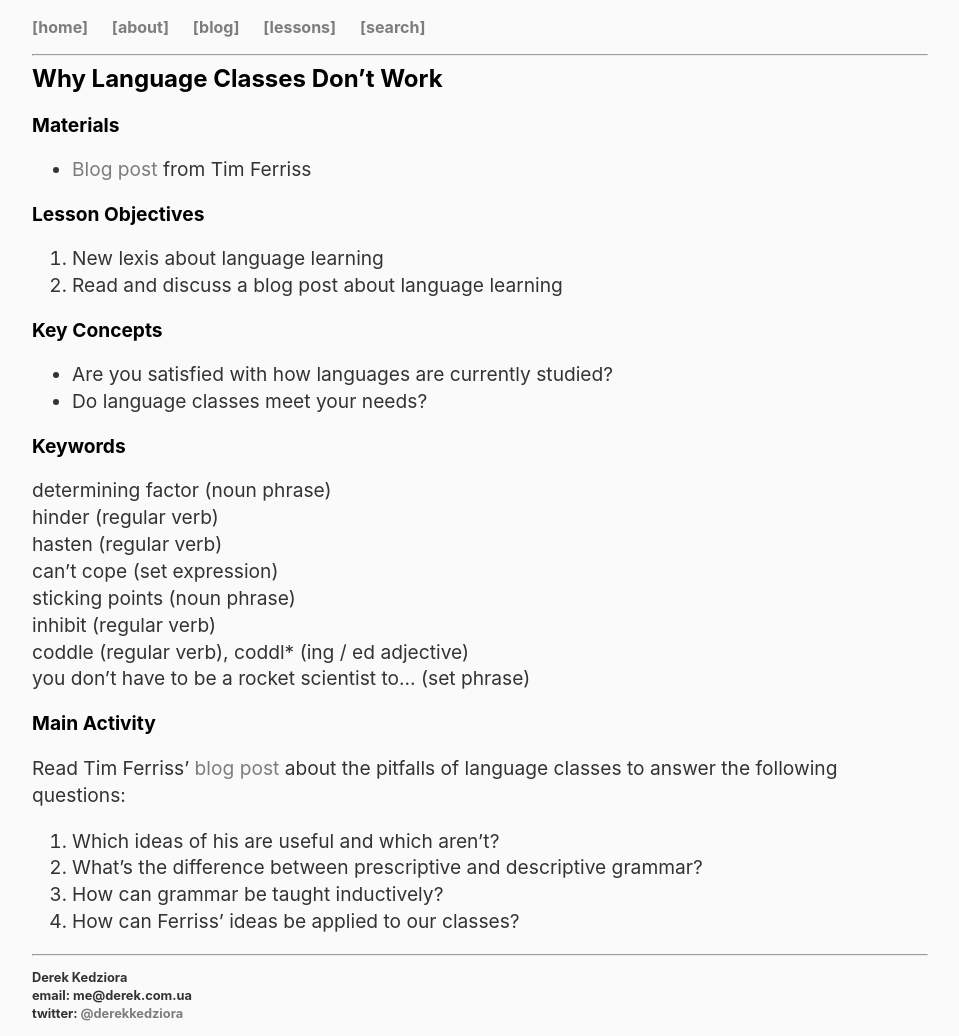
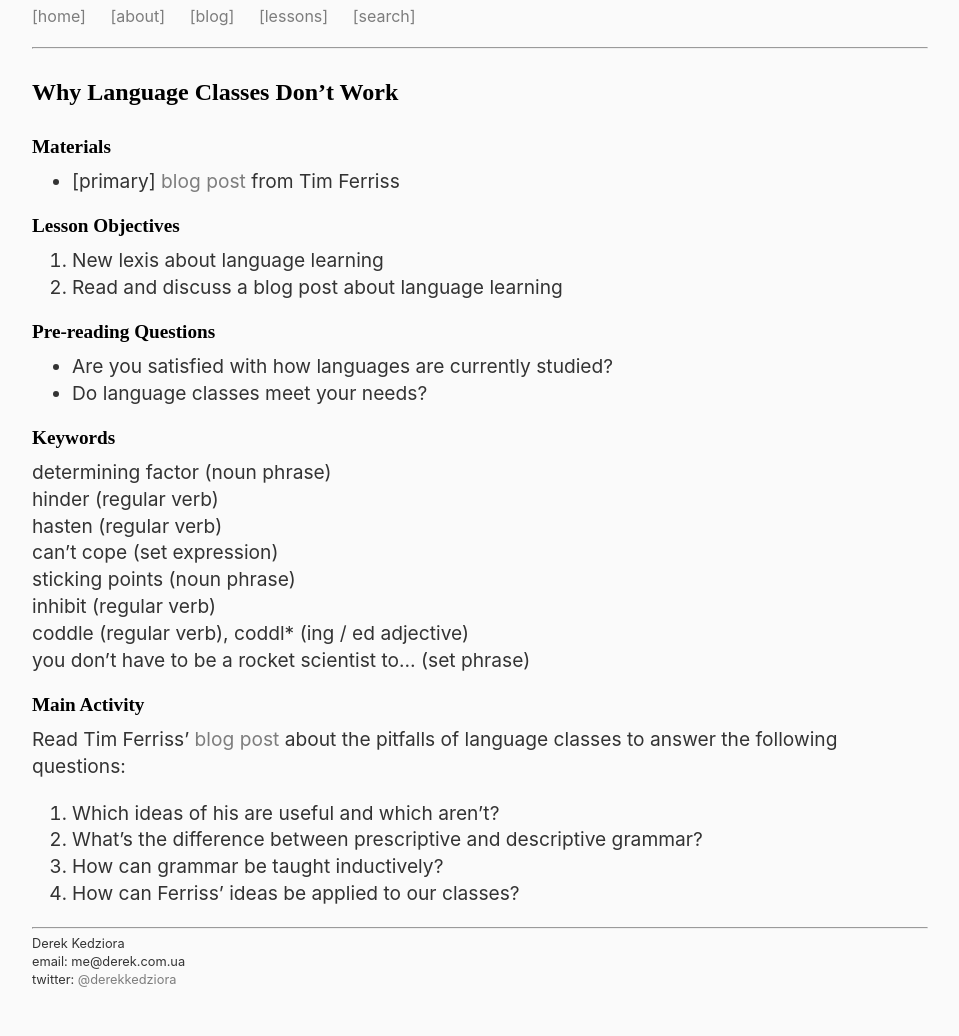
Before and after one commit to ZeroDeth/derekkedziora.github.io, a Jekyll site: the page built from _posts/2016-11-09-language-classes-dont-work.md, in a window 1280 px wide. Shown: the whole page, without its empty margins (160-1119 px from the left). Built offline with Jekyll 4.4.1, drawn with Linux system fonts in a browser that asks for light colours; after the commit the page ends 1009 px from its top, so only the background shows below that.

Commit message:
format changes

```diff
--- a/_posts/2016-11-09-language-classes-dont-work.md
+++ b/_posts/2016-11-09-language-classes-dont-work.md
@@ -9,18 +9,16 @@ description: "A scathing critique of the traditional approach of studying a lang
 permalink: "/lessons/classes-dont-work"
 ---
 ## Why Language Classes Don't Work
-
-<p></p>
-
 ### Materials
-- <a href="http://fourhourworkweek.com/2008/09/22/why-language-classes-dont-work-how-to-cut-classes-and-double-your-learning-rate-plus-madrid-update/" target="_blank">Blog post</a> from Tim Ferriss
+<ul>
+<li>[primary] <a href="http://fourhourworkweek.com/2008/09/22/why-language-classes-dont-work-how-to-cut-classes-and-double-your-learning-rate-plus-madrid-update/" target="_blank">blog post</a> from Tim Ferriss</li></ul>
 
 ### Lesson Objectives
 
 1. New lexis about language learning
 2. Read and discuss a blog post about language learning
 
-### Key Concepts
+### Pre-reading Questions
 
 - Are you satisfied with how languages are currently studied?
 - Do language classes meet your needs?
--- a/css/main.css
+++ b/css/main.css
@@ -19,9 +19,10 @@ p, ul, ol {
     font-size: 1.2em;
     line-height: 1.4em;
     color: #333;
+    margin: 5px 0px 20px 0px;
 }
 
-h1, h2, h3, h4 {
+h1, h2, h3, {
     font-family: -apple-system, ".SFNSText-Regular", "San Francisco", "Roboto", "Segoe UI", "Helvetica Neue", "Lucida Grande", sans-serif;
     margin: 0px
 }
@@ -32,21 +33,19 @@ h1 {
 
 h2 {
     font-size: 1.5em;
+    margin: 30px 0px 30px 0px;
 }
 
 h3 {
     font-size: 1.2em;
-}
-
-h4 {
-    font-size: 1em;
+    margin: 10px 0px 10px 0px;
 }
 
 nav ul, footer ul {
     font-size: 1em; font-family: -apple-system, ".SFNSText-Regular", "San Francisco", "Roboto", "Segoe UI", "Helvetica Neue", "Lucida Grande", sans-serif;
     padding: 0px;
     list-style: none;
-    font-weight: bold;
+    /*font-weight: bold;*/
 }
 
 nav ul li, footer ul li {
@@ -57,11 +56,3 @@ nav ul li, footer ul li {
 footer {
     font-size: .8em;
 }
-
-@media screen and (max-width:700px) {
-  .container {
-    body {
-        width: 30%;
-    }
-
-  }}
```
